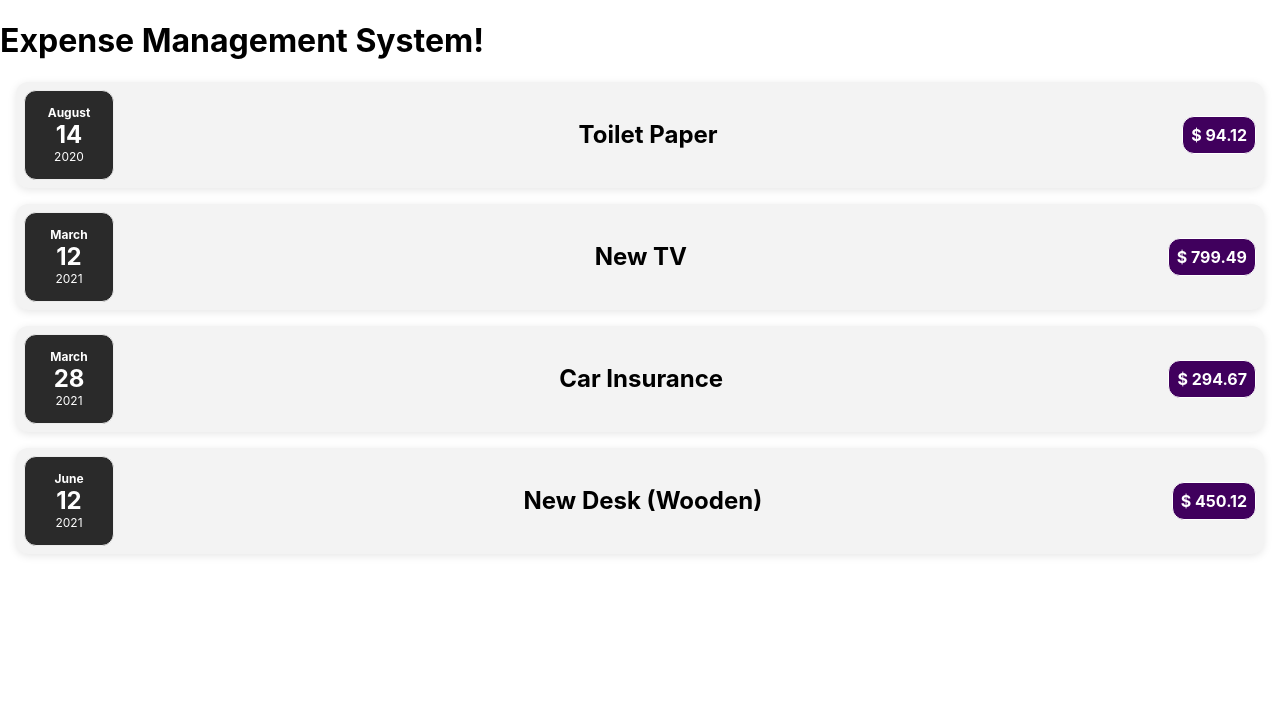
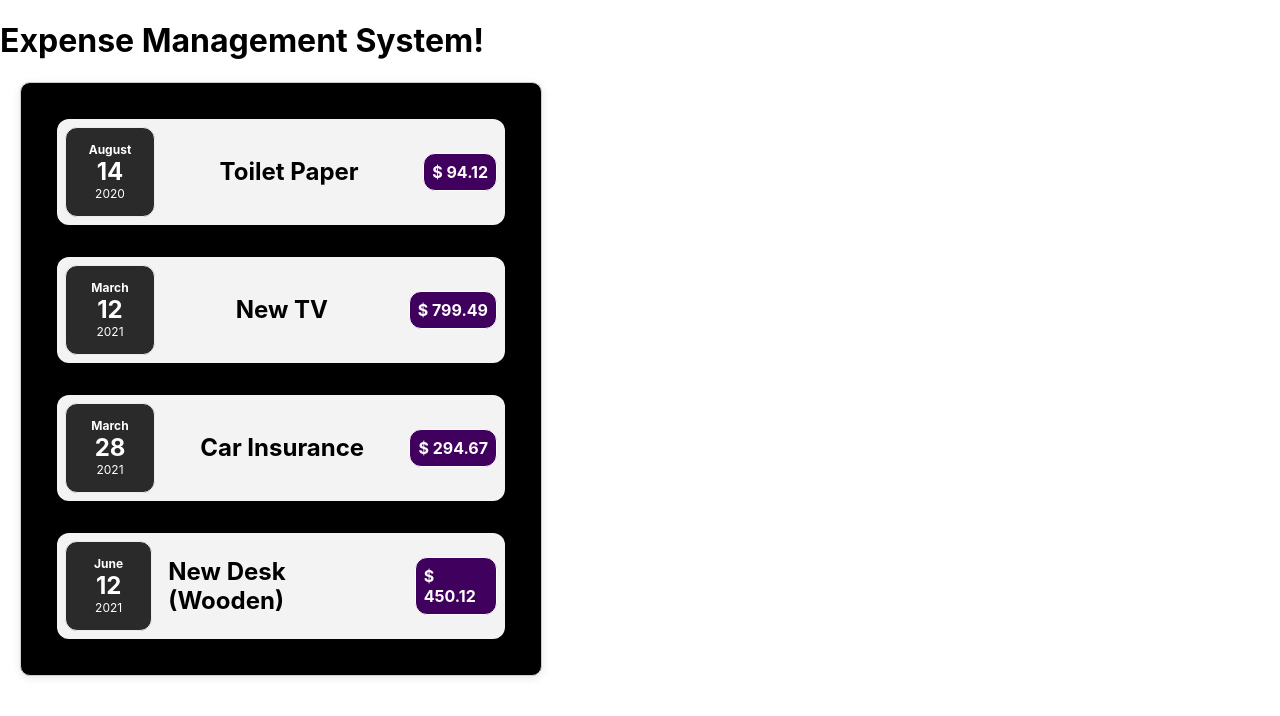
Before and after one commit to sodhipinky/my-expense-mgmt, a React (Create React App) app: page / in a window 1280 px wide. Shown: the top 716 px of the page. Built offline with nearby package versions, Linux system fonts and the light colour scheme.

Commit message:
refactor: Update App.js to use Expenses component instead of ExpenseItem

```diff
--- a/src/App.js
+++ b/src/App.js
@@ -1,5 +1,5 @@
 import './App.css';
-import ExpenseItem from './ExpenseItem';
+import Expenses from './Expenses';
 
 function App() {
 
@@ -13,10 +13,7 @@ function App() {
   return (
     <div>
       <h1>Expense Management System!</h1>
-      <ExpenseItem title={expenses[0].title} amount={expenses[0].amount} date={expenses[0].date} />
-      <ExpenseItem title={expenses[1].title} amount={expenses[1].amount} date={expenses[1].date} />
-      <ExpenseItem title={expenses[2].title} amount={expenses[2].amount} date={expenses[2].date} />
-      <ExpenseItem title={expenses[3].title} amount={expenses[3].amount} date={expenses[3].date} />
+      <Expenses expenses={expenses} />
     </div>
   );
 }
--- /dev/null
+++ b/src/Expenses.css
@@ -0,0 +1,11 @@
+.expenses {
+    display: flex;
+    flex-direction: column;
+    width: 30rem;
+    margin: 20px;
+    padding: 20px;
+    border: 1px solid #ccc;
+    border-radius: 10px;
+    background-color: black;
+    box-shadow: 0 2px 8px rgba(0, 0, 0, 0.1);
+}
--- /dev/null
+++ b/src/Expenses.js
@@ -0,0 +1,15 @@
+import ExpenseItem from './ExpenseItem';
+import './Expenses.css';
+
+function Expenses(props) {
+    return (
+        <div className='expenses'>
+            <ExpenseItem title={props.expenses[0].title} amount={props.expenses[0].amount} date={props.expenses[0].date} />
+            <ExpenseItem title={props.expenses[1].title} amount={props.expenses[1].amount} date={props.expenses[1].date} />
+            <ExpenseItem title={props.expenses[2].title} amount={props.expenses[2].amount} date={props.expenses[2].date} />
+            <ExpenseItem title={props.expenses[3].title} amount={props.expenses[3].amount} date={props.expenses[3].date} />
+        </div>
+    )
+}
+
+export default Expenses;
```
